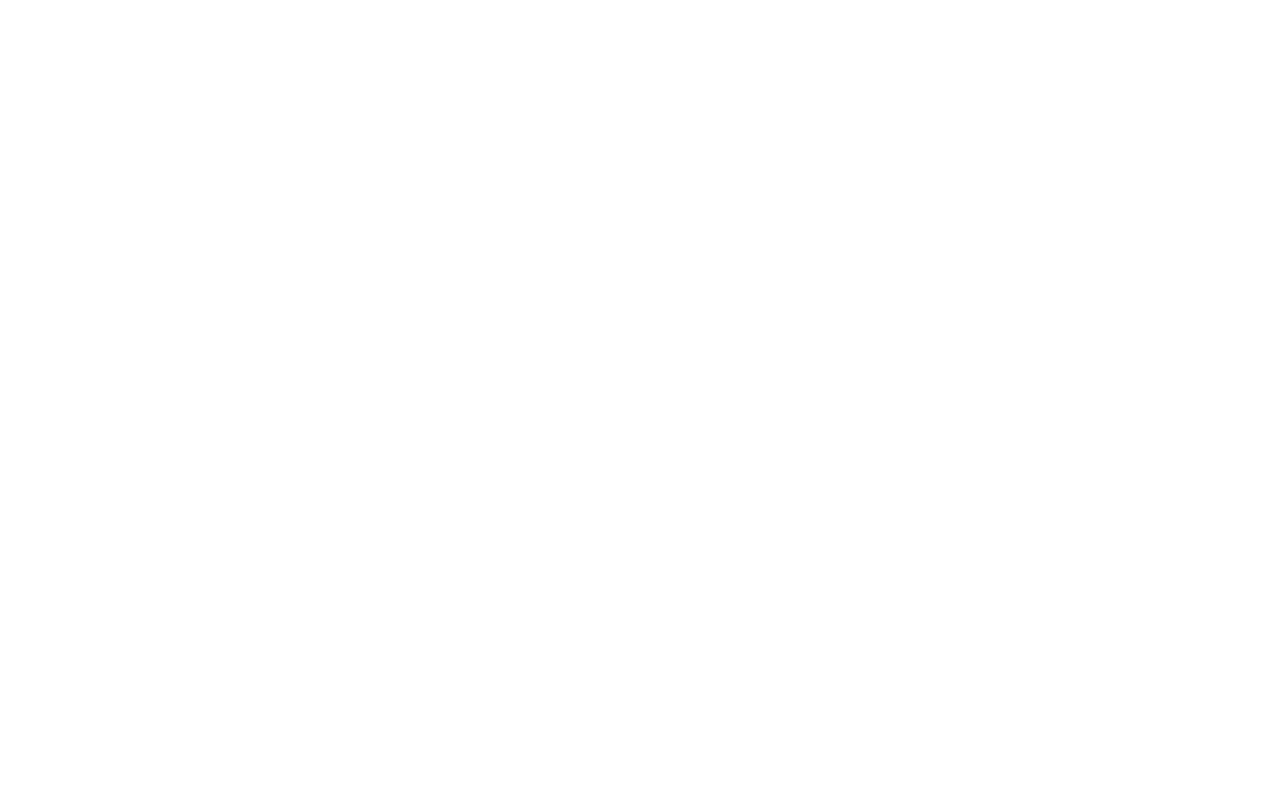
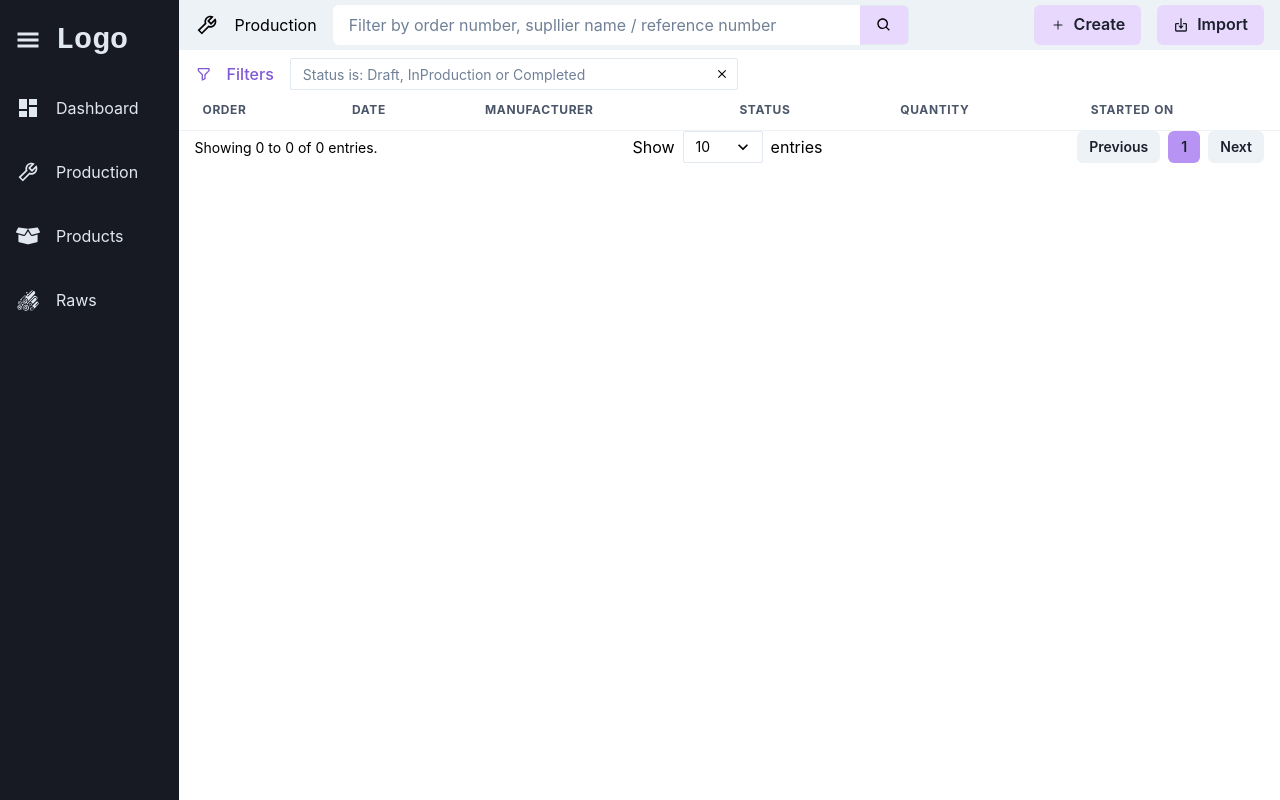
Before and after one commit to takihama/cereal-management-system, a React (Create React App) app: page /productionOrders in a window 1280 px wide. Before the commit this address had no page. Built offline with nearby package versions, Linux system fonts and the light colour scheme.

Commit message:
add: production order blank page

```diff
--- a/src/index.tsx
+++ b/src/index.tsx
@@ -5,9 +5,10 @@
 import App from './App';
 import extTheme from './theme/theme';
 import Dashboard from './pages/Dashboard';
-import Production from './pages/Production';
+import ProductionOrders from './pages/ProductionOrders/ProductionOrders';
 import Products from './pages/Products';
 import RawMaterials from './pages/RawMaterials';
+import ProductionOrder from './pages/ProductionOrders/ProductionOrder';
 
 const container = document.getElementById('root');
 if (!container) throw new Error('Failed to find the root element');
@@ -18,10 +19,13 @@
     <BrowserRouter>
       <Routes>
         <Route path="/" element={<App />}>
-          <Route path="/dashboard" element={<Dashboard />} />
-          <Route path="/production" element={<Production />} />
-          <Route path="/products" element={<Products />} />
-          <Route path="/rawmaterials" element={<RawMaterials />} />
+          <Route path="dashboard" element={<Dashboard />} />
+          <Route path="productionOrders" element={<ProductionOrders />}>
+            <Route path=":productionOrderId" element={<ProductionOrder />} />
+          </Route>
+          <Route path="products" element={<Products />} />
+          <Route path="rawmaterials" element={<RawMaterials />} />
+          <Route path="*" element={(<p>There is nothing here!</p>)} />
         </Route>
       </Routes>
     </BrowserRouter>
--- /dev/null
+++ b/src/pages/ProductionOrders/ProductionOrder.tsx
@@ -0,0 +1,12 @@
+import React from 'react';
+import { Text } from '@chakra-ui/react';
+import { useParams } from 'react-router-dom';
+
+export default function ProductionOrder() {
+  const params = useParams();
+  return (
+    <Text>
+      {params.productionOrderId}
+    </Text>
+  );
+}
--- a/src/pages/Production.tsx
+++ b/src/pages/ProductionOrders/ProductionOrders.tsx
@@ -4,10 +4,10 @@
 import { AiOutlineTool } from 'react-icons/ai';
 import { BsPlus } from 'react-icons/bs';
 import { BiImport } from 'react-icons/bi';
-import Header from '../components/header/Header';
-import CustomTable from '../components/table/CustomTable';
-import CreateProductionModal from '../components/modals/production/CreateProductionModal';
-import ImportModal from '../components/modals/ImportModal';
+import Header from '../../components/header/Header';
+import CustomTable from '../../components/table/CustomTable';
+import CreateProductionModal from '../../components/modals/production/CreateProductionModal';
+import ImportModal from '../../components/modals/ImportModal';
 
 interface HeaderButtons {
   name: string
@@ -22,16 +22,16 @@
   quantity: number
   startedOn?: string
 }
-interface ProductionState {
+interface ProductionOrdersState {
   searchProductionOrder: string
   productionOrders: Array<ProductionOrder>
 }
-export default function Production() {
+export default function ProductionOrders() {
   const { isOpen: isCreateOpen, onOpen: onCreateOpen, onClose: onCreateClose } = useDisclosure();
   const { isOpen: isImportOpen, onOpen: onImportOpen, onClose: onImportClose } = useDisclosure();
   const titles = ['Order', 'Date', 'Manufacturer', 'Status', 'Quantity', 'Started on'];
-  const [productionOrders, setProductionOrders] = useState<ProductionState['productionOrders']>([]);
-  const [searchProductionOrder, setSearchProductionOrder] = useState<ProductionState['searchProductionOrder']>('');
+  const [productionOrders, setProductionOrders] = useState<ProductionOrdersState['productionOrders']>([]);
+  const [searchProductionOrder, setSearchProductionOrder] = useState<ProductionOrdersState['searchProductionOrder']>('');
   const onSearchChange = (evt: React.ChangeEvent<HTMLInputElement>) => {
     setSearchProductionOrder(evt.target.value);
   };
```
